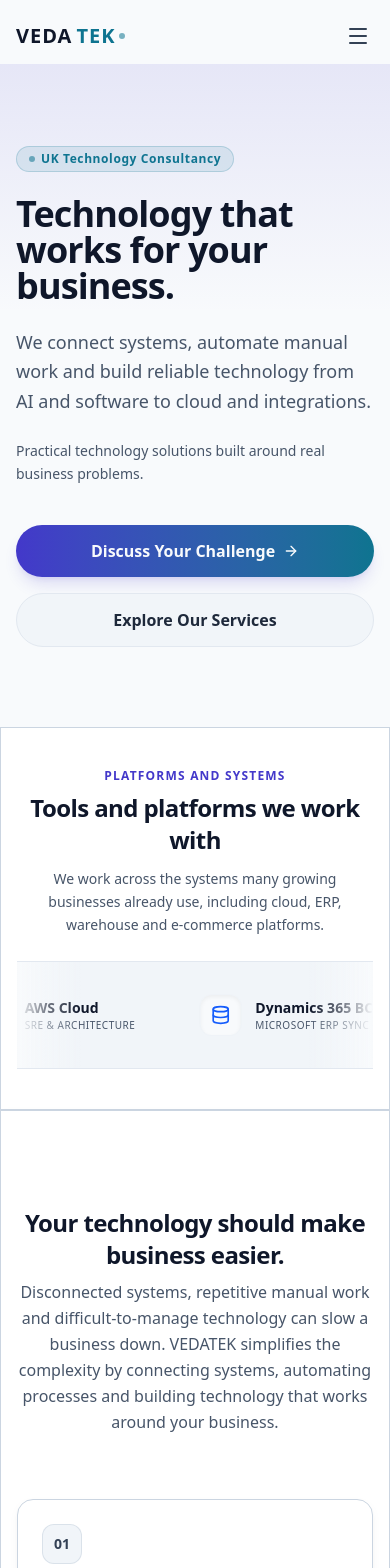
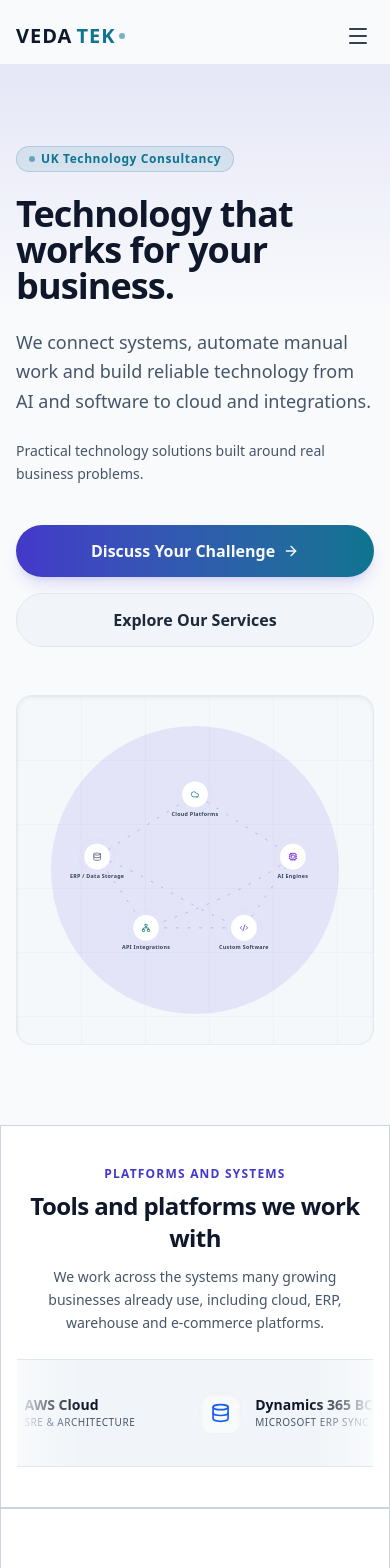
Before and after one commit to vedatek56/vedatek, a Next.js app: page / in a window 390 px wide. Shown: the top 1568 px of the page. Built offline with nearby package versions, Linux system fonts and the light colour scheme.

Commit message:
fix: revert content-visibility on animated marquee to fix mobile layout reflow stall

```diff
--- a/src/app/page.tsx
+++ b/src/app/page.tsx
@@ -228,7 +228,7 @@ export default function Home() {
               </div>
             </div>
 
-            <div className="hidden sm:block lg:col-span-6">
+            <div className="lg:col-span-6">
               <div>
                 <HeroVisual />
               </div>
--- a/src/components/PartnerMarquee.tsx
+++ b/src/components/PartnerMarquee.tsx
@@ -25,7 +25,7 @@ export default function PartnerMarquee() {
   const scrollItems = [...partners, ...partners, ...partners];
 
   return (
-    <div className="w-full py-8 bg-slate-900 border-y border-slate-800 overflow-hidden relative select-none [content-visibility:auto]">
+    <div className="w-full py-8 bg-slate-900 border-y border-slate-800 overflow-hidden relative select-none">
       {/* Gradient Fades on edges */}
       <div className="absolute top-0 left-0 w-16 md:w-32 h-full bg-gradient-to-r from-slate-950 via-slate-950/40 to-transparent z-10 pointer-events-none"></div>
       <div className="absolute top-0 right-0 w-16 md:w-32 h-full bg-gradient-to-l from-slate-950 via-slate-950/40 to-transparent z-10 pointer-events-none"></div>
```
